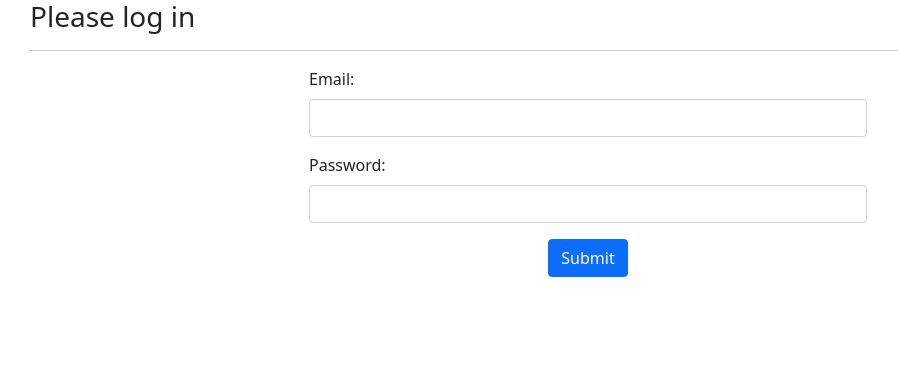
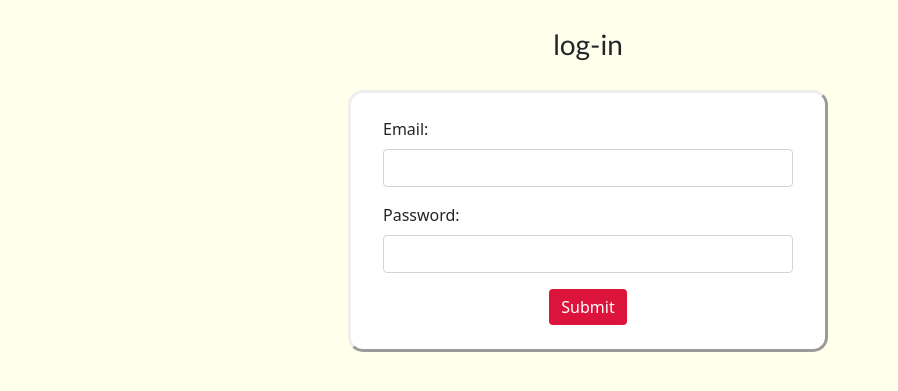
Before and after one commit to chjudge/COMP-442-Project, a Flask app: page /login/ in a window 1280 px wide. Shown: the top 391 px of the page, without its empty margins (52-950 px from the left). Run offline with Flask 2, Linux system fonts and the light colour scheme; parts of the project's set-up code (start-up, migrations or seed data) failed here and were passed over.

Commit message:
CSS for login (v1)

```diff
--- a/Templates/login.html
+++ b/Templates/login.html
@@ -7,13 +7,20 @@
   <meta charset="utf-8">
   <meta name="viewport" content="width=device-width, initial-scale=1, shrink-to-fit=no">
 
-   <!-- Custom CSS styles -->
-   <link rel="stylesheet" href="/static/styles/stylesheet.css">
-
   <!-- Bootstrap CSS v5.0.2 -->
   <link rel="stylesheet" href="https://cdn.jsdelivr.net/npm/bootstrap@5.0.2/dist/css/bootstrap.min.css"
     integrity="sha384-EVSTQN3/azprG1Anm3QDgpJLIm9Nao0Yz1ztcQTwFspd3yD65VohhpuuCOmLASjC" crossorigin="anonymous">
 
+  <!-- Custom CSS styles -->
+   <link rel="stylesheet" href="/static/styles/stylesheet.css">
+
+  <!-- Bootstrap JavaScript Libraries -->
+  <script src="https://cdn.jsdelivr.net/npm/@popperjs/core@2.9.2/dist/umd/popper.min.js"
+    integrity="sha384-IQsoLXl5PILFhosVNubq5LC7Qb9DXgDA9i+tQ8Zj3iwWAwPtgFTxbJ8NT4GN1R8p"
+    crossorigin="anonymous"></script>
+  <script src="https://cdn.jsdelivr.net/npm/bootstrap@5.0.2/dist/js/bootstrap.min.js"
+    integrity="sha384-cVKIPhGWiC2Al4u+LWgxfKTRIcfu0JTxR+EQDz/bgldoEyl4H0zUF0QKbrJ0EcQF"
+    crossorigin="anonymous"></script>
 </head>
 
 <body>
@@ -30,8 +37,7 @@
     </div>
   </header>
   <main class=container>
-    <h3>Please log in</h3>
-    <hr>
+    <h3>log-in</h3>
 
 
   <div class="login">
@@ -50,24 +56,7 @@
       <button type="submit" class="btn btn-primary mx-auto d-block">Submit</button>
     </form>
   </div>
-
-  </main>
-
-
-
-
-
-
-
-
-
-  <!-- Bootstrap JavaScript Libraries -->
-  <script src="https://cdn.jsdelivr.net/npm/@popperjs/core@2.9.2/dist/umd/popper.min.js"
-    integrity="sha384-IQsoLXl5PILFhosVNubq5LC7Qb9DXgDA9i+tQ8Zj3iwWAwPtgFTxbJ8NT4GN1R8p"
-    crossorigin="anonymous"></script>
-  <script src="https://cdn.jsdelivr.net/npm/bootstrap@5.0.2/dist/js/bootstrap.min.js"
-    integrity="sha384-cVKIPhGWiC2Al4u+LWgxfKTRIcfu0JTxR+EQDz/bgldoEyl4H0zUF0QKbrJ0EcQF"
-    crossorigin="anonymous"></script>
 </body>
+</main>
 
 </html>
--- a/static/styles/stylesheet.css
+++ b/static/styles/stylesheet.css
@@ -1,5 +1,14 @@
 body {
     margin: auto;
+    background-color: rgb(255, 255, 235);
+}
+
+h3 {
+    padding: 1em;
+    padding-bottom: 1em;
+    margin: auto;
+    font-family: 'Gill Sans', 'Gill Sans MT', Calibri, 'Trebuchet MS', sans-serif;
+    text-align: center;
 }
 
 .col-lg-2 {
@@ -14,15 +23,21 @@ body {
 }
 
 .form {
-    width: 50%;
-    margin: auto;
+    margin:auto;
+    width: 70%;
+    max-width: 30em;
+    /* margin: auto; */
+    background-color: rgb(255, 255, 255);
+    padding: 2em;
+    padding-top: 1.5em;
+    padding-bottom:1.5em;
+    border:rgb(238, 238, 238) outset;
+    border-radius: 15px;
 }
 
-.login {
-    border: 1 black;
-    margin:auto;
-}
 
 button {
     justify-content: center;
+    background-color: crimson !important;
+    border: crimson !important;
 }
```
